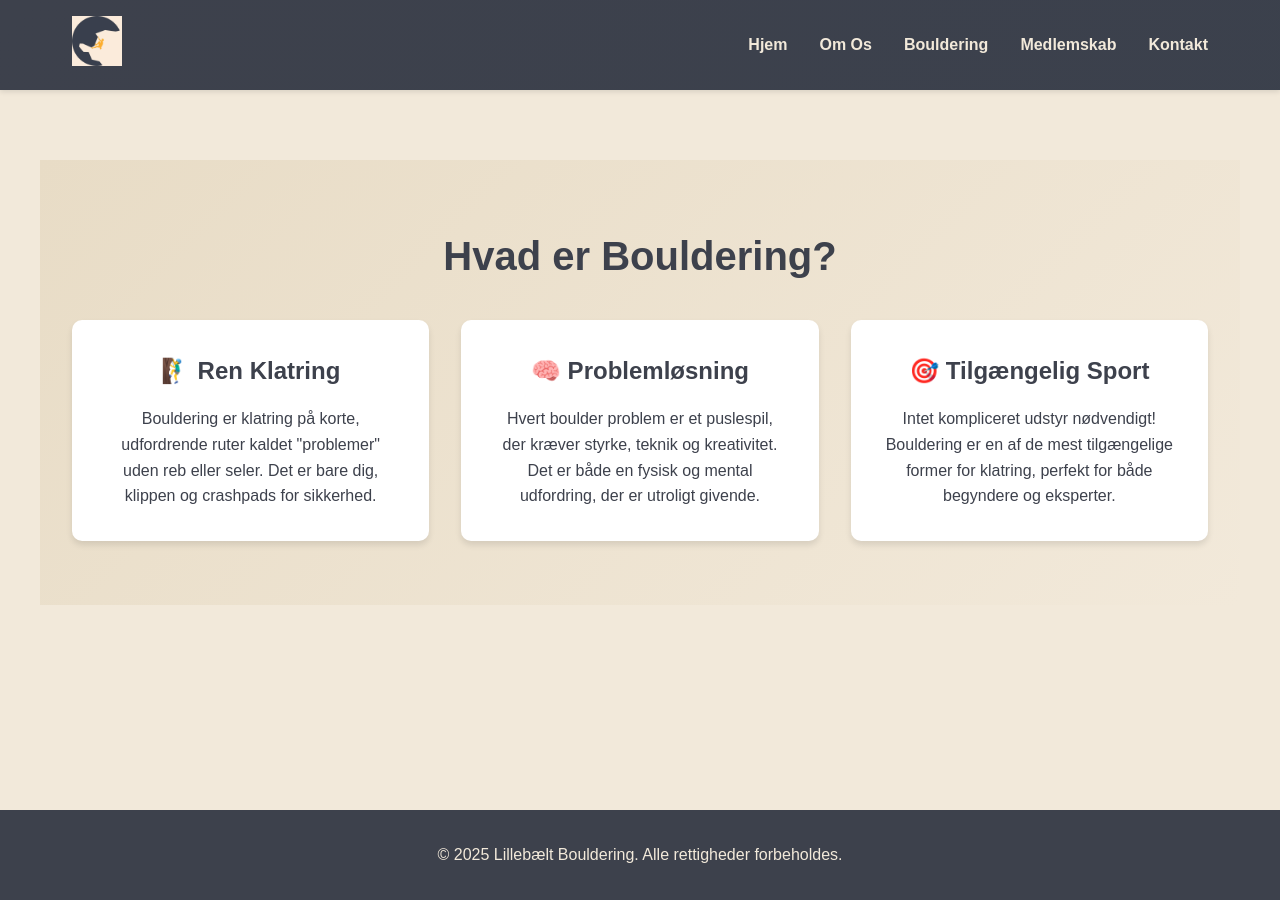
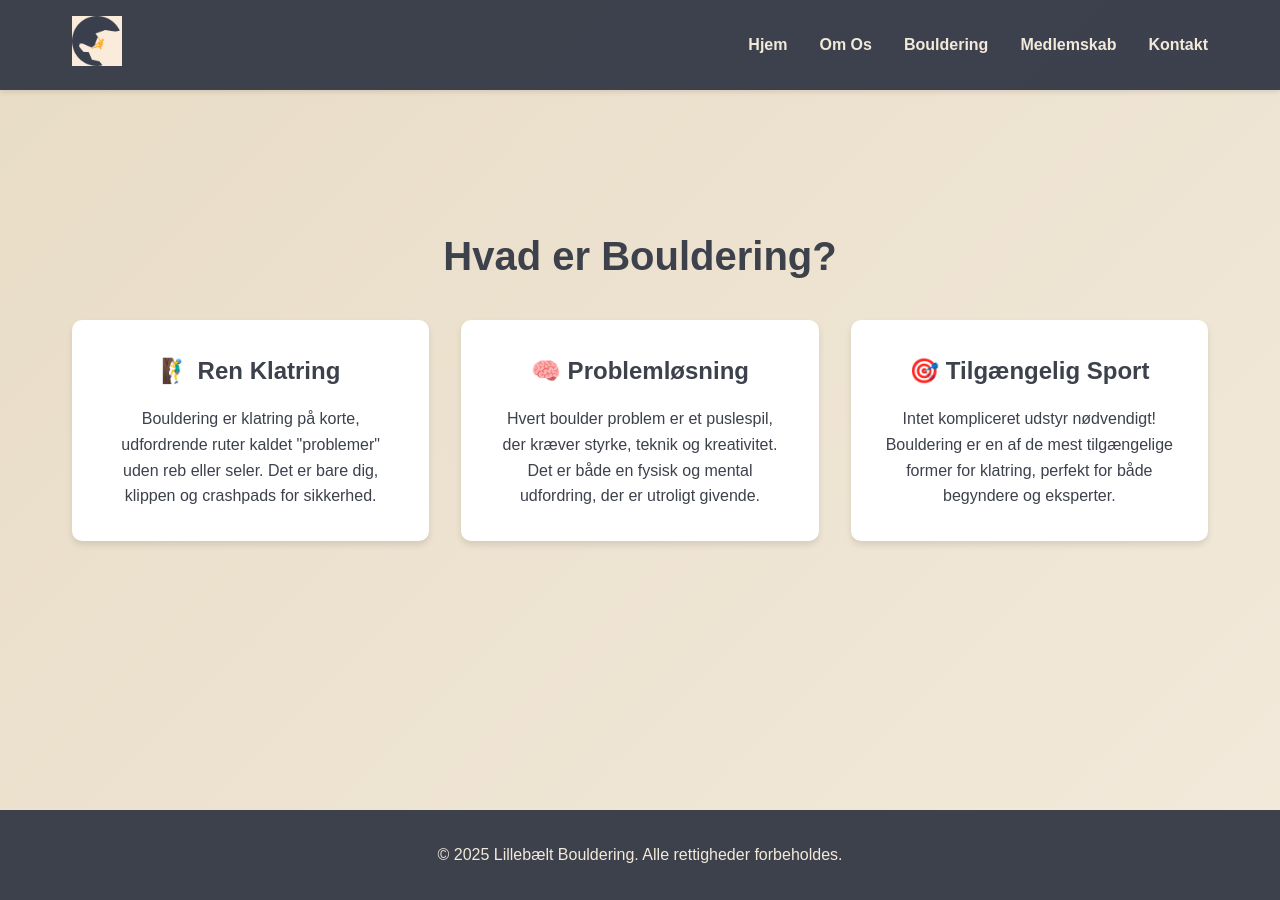
Before and after one commit to Kinkio/lillebaeltboulderingWebsite, a Jekyll site: the page built from pages/bouldering.html, in a window 1280 px wide. Built offline with Jekyll 4.4.1, drawn with Linux system fonts in a browser that asks for light colours.

Commit message:
clean up background color

```diff
--- a/assets/css/style.scss
+++ b/assets/css/style.scss
@@ -118,6 +118,7 @@ nav {
 }
 
 main {
+    background: linear-gradient(135deg, #e8dcc6 0%, var(--lb-background) 100%);
     flex: 1;
     padding-top: 80px; /* Account for fixed header */
 }
@@ -172,10 +173,6 @@ main {
     padding: 4rem 2rem;
     max-width: 1200px;
     margin: 0 auto;
-}
-
-.section-alt {
-    background: linear-gradient(135deg, #e8dcc6 0%, var(--lb-background) 100%);
 }
 
 .section h2 {
```
